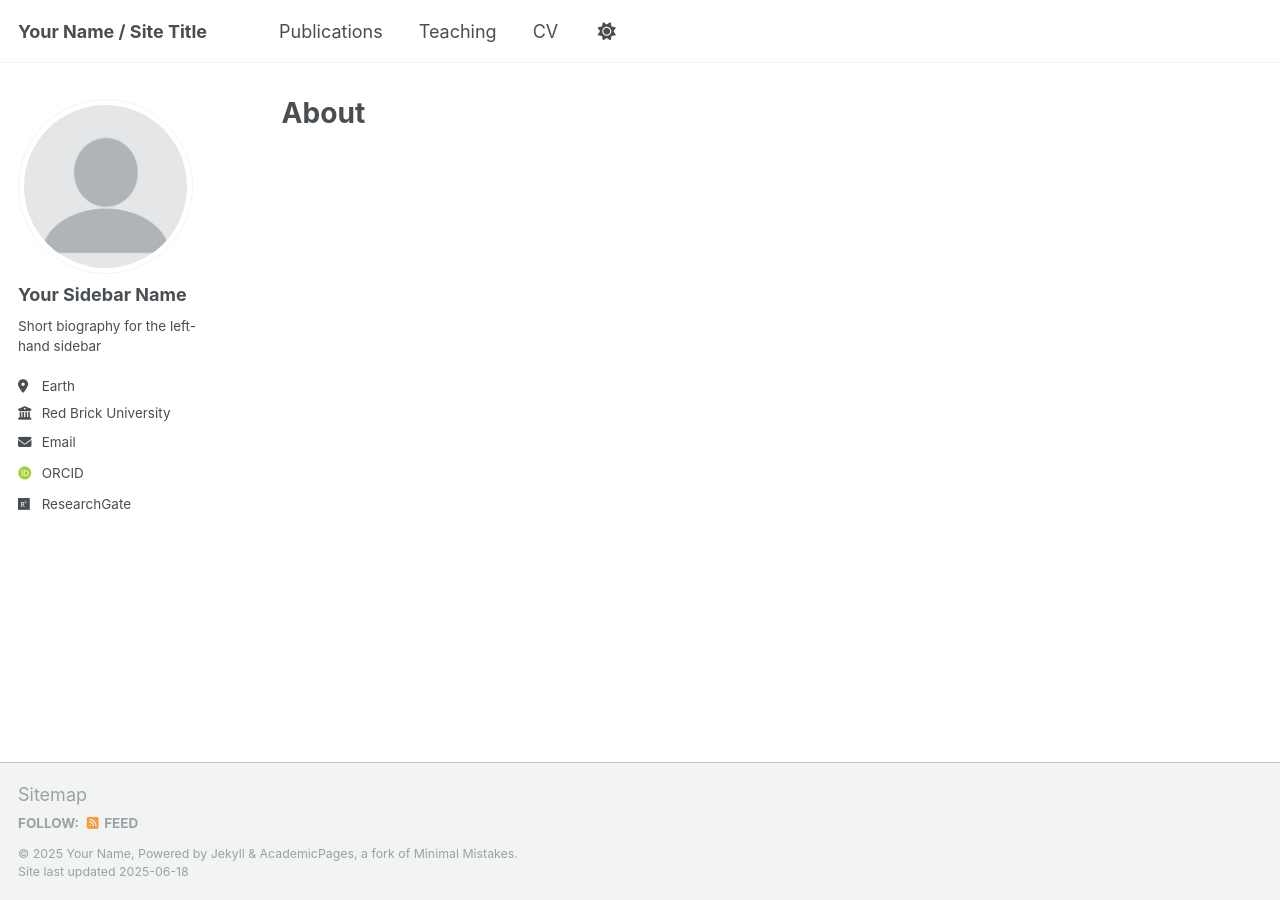
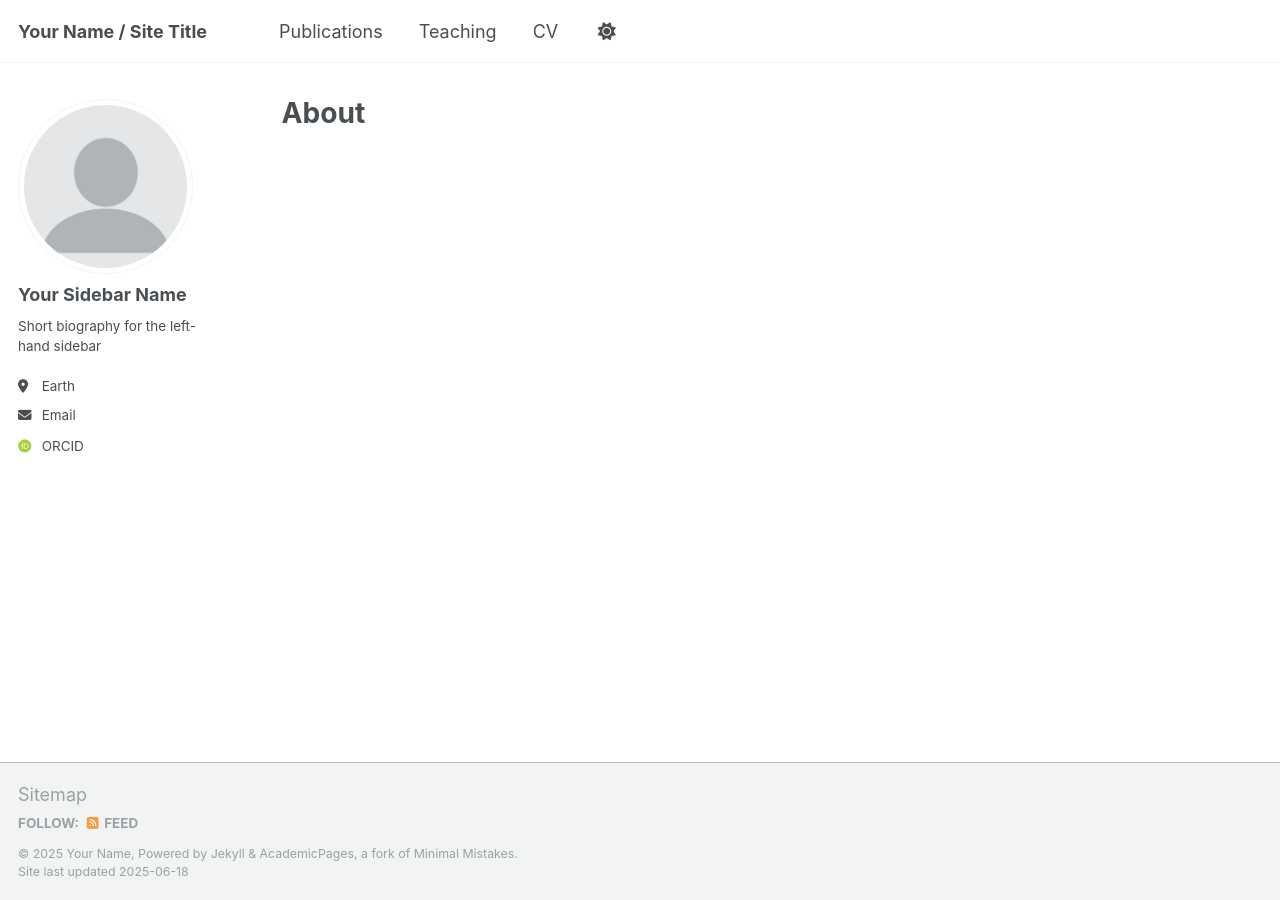
Before and after one commit to mdecrouy/mdecrouy.github.io, a Jekyll site: the page built from _pages/about.md, in a window 1280 px wide. Built offline with Jekyll 4.4.1, drawn with Linux system fonts in a browser that asks for light colours; some web fonts are replaced.

Commit message:
Update _config.yml

```diff
--- a/_config.yml
+++ b/_config.yml
@@ -27,7 +27,7 @@ author:
   pronouns         : # example: "she/her"
   bio              : "Short biography for the left-hand sidebar"
   location         : "Earth"
-  employer         : "Red Brick University"
+  employer         : #"Red Brick University"
   uri              : # URL
   email            : "none@example.org"
 
@@ -39,7 +39,7 @@ author:
   orcid            : "http://orcid.org/yourorcidurl"
   semantic         : # URL
   pubmed           : #"https://www.ncbi.nlm.nih.gov/pubmed/?term=john+snow"
-  researchgate     : "http://researchgate.net/researchgate"
+  researchgate     : #"http://researchgate.net/researchgate"
   scopus           : # URL
 
   # Repositories and software development
@@ -132,7 +132,7 @@ yandex_site_verification :
 
 # Social Sharing
 twitter:
-  username               : &twitter
+  username               : #&twitter
 facebook:
   username               :
   app_id                 :
```
